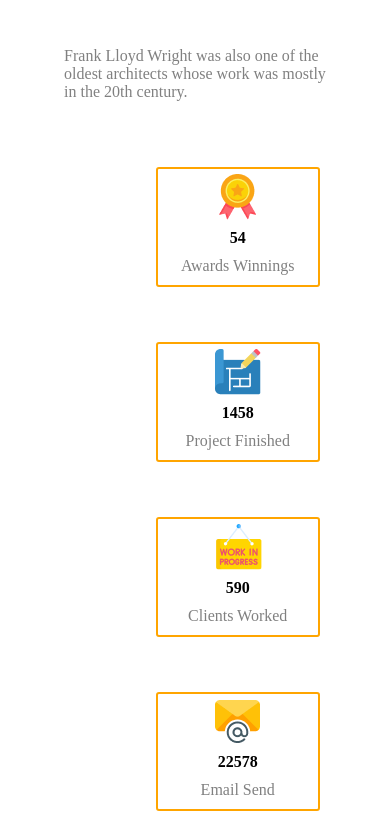
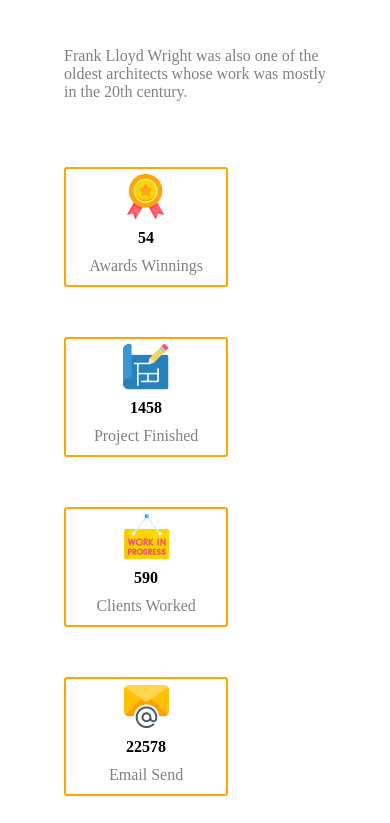
Before and after one commit to HironmoyRay/hp-architects, a plain HTML site: page index.html in a window 390 px wide. Shown: the part 5116-5939 px from the top of the page. Drawn offline with Linux system fonts and the light colour scheme.

Commit message:
Fact Section Responsive

```diff
--- a/styles/style.css
+++ b/styles/style.css
@@ -196,9 +196,8 @@ hr {
 }
 
 .fact-box-container {
-  display: flex;
-  justify-content: space-around;
-  gap: 5px;
+  display: grid;
+  grid-template-columns: repeat(4,1fr);
 }
 
 .fact-title {
@@ -251,8 +250,8 @@ hr {
 /* my section  */
 .my-section {
   text-align: center;
-  margin-left: 15%;
-  margin-right: 15%;
+  /* margin-left: 15%; */
+  /* margin-right: 15%; */
 }
 
 .my-section h3 {
@@ -353,8 +352,8 @@ footer {
   }
 
   .fact-box-container {
-    flex-direction: column;
-    margin-left: 35%;
+    display: grid;
+    grid-template-columns: repeat(1,1fr);
   }
 
   .sponsor-img img {
@@ -419,8 +418,8 @@ footer {
   }
 
   .fact-box-container {
-    flex-direction: column;
-    margin-left: 35%;
+    display: grid;
+    grid-template-columns: repeat(2,1fr);
   }
 
   .sponsor-img img {
```
